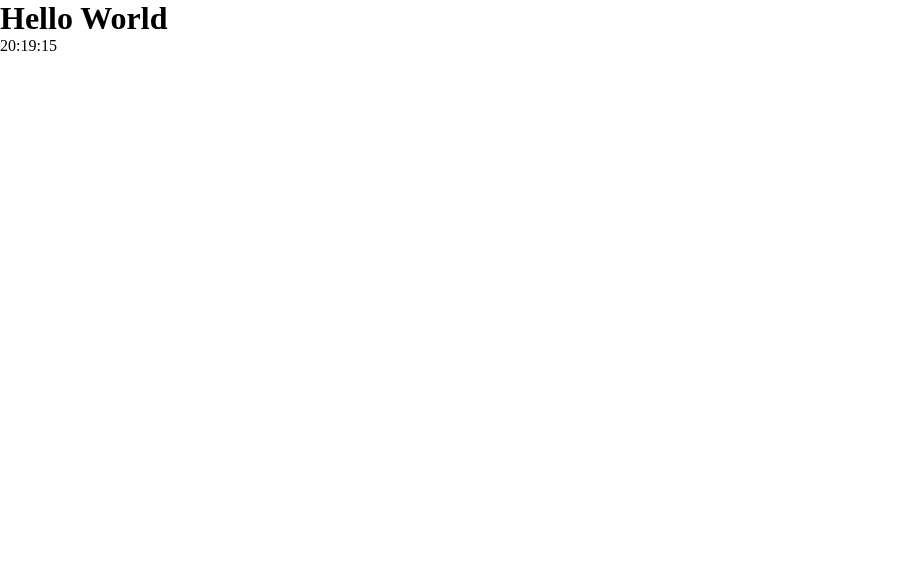
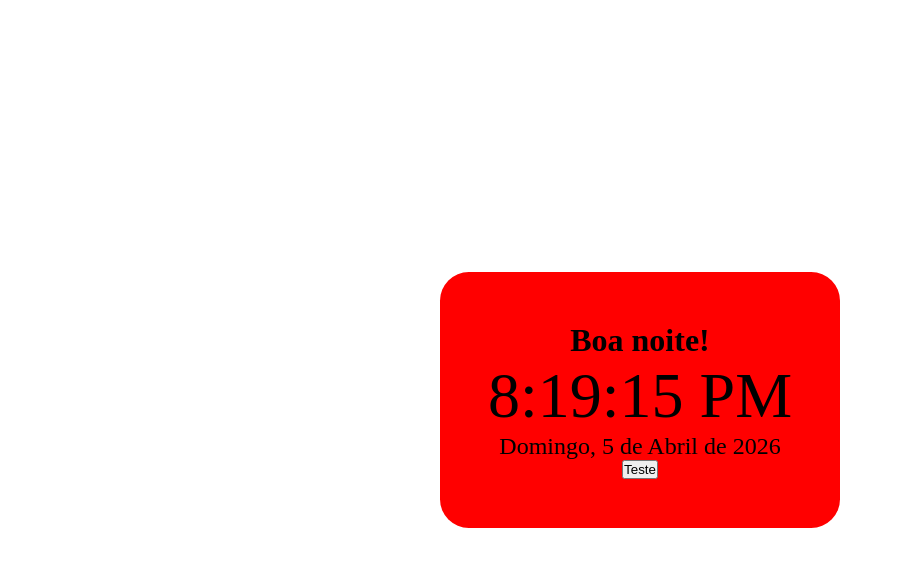
Before and after one commit to mateus-pereira1/Projetos, a plain HTML site: page javascript/proj001_relogio/index.html in a window 1280 px wide. Shown: the whole page, without its empty margins (0-903 px from the left). Drawn offline with Linux system fonts and the light colour scheme.

Commit message:
Atualização de projeto.
Realizada fatoração em partes do código:

-Código separado por funções.
-Adicionado formatação dinâmica para formato 24 para 12 horas.
-Adicionada função de saudação.
-Adicionada função que mostra data por extenso.
-Adicionado estilização para centralizar as divis.

```diff
--- a/javascript/proj001_relogio/assets/scripts/index.js
+++ b/javascript/proj001_relogio/assets/scripts/index.js
@@ -1,17 +1,66 @@
 //Variáveis criadas a partir do HTML
 let display = window.document.getElementById("display");
+let saudacao = window.document.getElementById("saudacao");
+let data = window.document.getElementById("data");
 
-
-
-
-
+//Variáveis para os dias da semana e os meses
+let diasSemana = ["Domingo", "Segunda", "Terça", "Quarta", "Quinta", "Sexta", "Sábado"];
+let mes = ["Janeiro", "Fevereiro", "Março", "Abril", "Maio", "Junho", "Julho", "Agosto", "Setembro", "Outubro", "Novembro", "Dezembro"];
 
 //Função Main
 setInterval(() => {
-    //Utilização do Local Date
+    //Utilização do Local Date. Mostra a data e hora na tela
     const date = new Date();
     let hora = date.getHours();
-    let minutos = date.getMinutes();
-    let segundos = String(date.getSeconds()).padStart(2,'0');
-    display.innerText = `${hora}:${minutos}:${segundos}`
-}, 100);
+    display.innerText = `${mostraHoras()}`;
+
+    //Define a saudação de acordo com o horário
+    mostraSaudacao(hora);
+
+    //ostra o dia, mẽs e ano na tela
+    mostraData(date);
+
+}, 1000);
+
+
+//Formata as horas
+function formataHora(hour12){
+    return new Intl.DateTimeFormat('pt-br',{
+        hour: "numeric",
+        minute: "numeric",
+        second: "numeric",
+        hour12: hour12
+    });
+}
+
+//Função que usa as horas formatadas
+function mostraHoras(){
+    let formatar = true;
+    const data = new Date();
+
+    return formataHora(formatar).format(data);
+}
+
+//Função que mostra a data por extenso
+function mostraData(date){
+
+    let diaSemana = diasSemana[date.getDay()]
+    let diaAtual = date.getDate();
+    let mesAtual = mes[date.getMonth()];
+    let anoAtual = date.getFullYear();
+
+
+    return data.innerText = `${diaSemana}, ${diaAtual} de ${mesAtual} de ${anoAtual}`;
+}
+
+//Função que realiza a saudação
+
+function mostraSaudacao(hora){
+    if(hora >= 6 && hora < 12){
+        return saudacao.innerText = `Bom dia!`;
+    } else if(hora >= 12 && hora < 18){
+        return saudacao.innerText = `Boa tarde!`;
+    } else{
+        return saudacao.innerText = `Boa noite!`;
+    }
+}
--- a/javascript/proj001_relogio/assets/styles/style.css
+++ b/javascript/proj001_relogio/assets/styles/style.css
@@ -0,0 +1,32 @@
+body{
+    display: flex;
+    align-items: center;
+    height: 100vh;
+
+}
+
+main{
+    display: flex;
+    margin: auto;
+    background-color: red;
+    width: 25em;
+    height: 16em;
+    text-align: center;
+    border-radius: 1.8em;
+    padding: 15px;
+}
+
+div{
+    margin: auto;
+    align-items: center;
+    width: 23em;
+    padding: 15px;
+}
+
+#display{
+    font-size: 4em;
+}
+
+p{
+    font-size: 1.5em;
+}
--- a/javascript/proj001_relogio/index.html
+++ b/javascript/proj001_relogio/index.html
@@ -9,10 +9,14 @@
     <link rel="shortcut icon" href="assets/images/relogio.png" type="image/x-icon">
 </head>
 <body>
-    <h1>Hello World</h1>
 
     <main>
-        <p id="display">texto</p>
+        <div>
+            <h1 id="saudacao"></h1>
+            <p id="display">texto</p>
+            <p id="data">Data</p>
+            <button type="toggle">Teste</button>
+        </div>
     </main>
 
     <script src="assets/scripts/index.js"></script>
```
